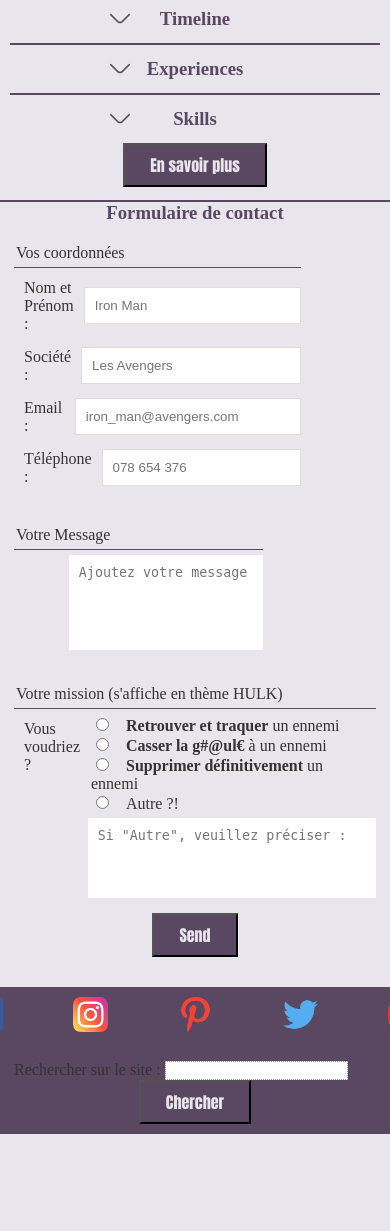
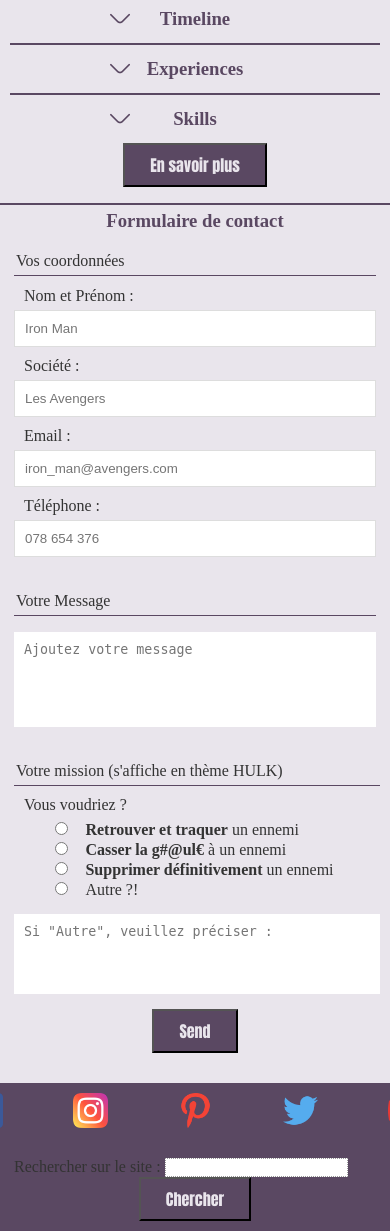
Before and after one commit to Bobbykelso/HULKCV, a PHP site: page / in a window 390 px wide; the page is wider, and only the part inside the window is pictured. Shown: the part 615-1846 px from the top of that part. Before the commit the page ends 1749 px from the top of that part, so only its background shows below. Run offline with PHP 8.4, Linux system fonts and the light colour scheme; style sheets or scripts are compiled from the project's sources; some web fonts are replaced.

Commit message:
form with responsive version

```diff
--- a/form.php
+++ b/form.php
@@ -1,6 +1,7 @@
 <form class="form-inline" method="post" action="/traitement.php">
-
-    <h1>Formulaire de contact</h1>
+    <div class="formTitleDiv">
+    <h1 class="formTitle">Formulaire de contact</h1>
+    </div>
 
     <fieldset class=humanForm>
         <legend>Vos coordonnées</legend>
--- a/scss/_footer.scss
+++ b/scss/_footer.scss
@@ -7,6 +7,7 @@ footer{
   display: flex;
   justify-content: center;
   align-content: center;
+  width: 100%;
 
 
   img {
--- a/scss/_form.scss
+++ b/scss/_form.scss
@@ -1,3 +1,12 @@
+// .formTitleDiv {
+//   display: inline;
+//   justify-content: flex-start;
+  .formTitle {
+    margin-top: 1rem;
+    padding-top: 5px;
+  }
+
+
 fieldset{
   margin-top: 20px;
   border: none;
@@ -15,11 +24,10 @@ fieldset{
 
   .form-input {
     display: flex;
-    width: 100%;
+    width: 90%;
+    margin: auto;
     margin-bottom: 5px;
     //border: solid 1px $fontColorHulk;
-
-
 
     label {
       margin: 5px 10px 5px;
@@ -53,10 +61,12 @@ fieldset{
   display: flex;
   flex-flow: column wrap;
   justify-content: center;
+  width: 100%;
 
   .form-input {
     display: flex;
-    width: 100%;
+    margin: auto;
+    width: 90%;
     margin-bottom: 5px;
     //border: solid 1px $fontColorHulk;
 
@@ -85,23 +95,53 @@ fieldset{
 
     textarea.custom-input {
       flex: 5;
-      padding : 10px;
-      margin  : auto;
+      width: 70%;
+      padding: 10px;
+      margin: auto;
       border: none;
-      width   : 70%;
-      resize  : none;
+      resize: none;
       overflow: auto;
     }
   }
+}
+
+@media screen and (max-width: $breakingPoint) {
+
+  .humanForm {
+
+    .form-input {
+      flex-direction: column;
+      width: 100%;
+
+      .custom-input{
+          flex: 1;
+          width: 100%;
+
+      }
+      textarea.custom-input {
+        flex: 1;
+        width : 100%;
+      }
+    }
+  }
+
+
+  .hulkForm {
+
+    .form-input {
+      flex-direction: column;
+      width: 100%;
+
+      .radio-container{
+        margin: auto;
+      }
+
+
+    }
+
+  }
+  .hulkForm .form-input textarea.custom-input {
+    width: 100%;
+  }
 
 }
-
-
-@media screen and (max-width: $mediaQuerySize) {
-
-  .humanForm{
-    display: block;
-    width: 70%;
-
-  }
-}
--- a/scss/_variable.scss
+++ b/scss/_variable.scss
@@ -4,6 +4,4 @@ $primaryColorHulk: #253324;
 $titleColorHulk: #d7cedb;
 $fontColor: #333;
 $fontColorHulk: #9bc063;
-
-
-$mediaQuerySize: 767px;
+$breakingPoint: 767px;
```
